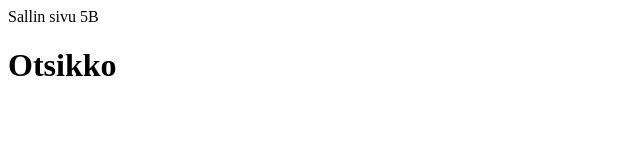
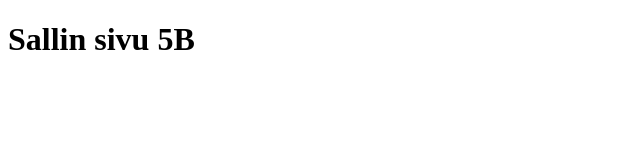
Before and after one commit to sallikarki/sallikarki.github.io, a plain HTML site: page 5B.html in a window 1280 px wide. Shown: the whole page, without its empty margins (0-640 px from the left). Drawn offline with Linux system fonts and the light colour scheme.

Commit message:
Update 5B.html

```diff
--- a/5B.html
+++ b/5B.html
@@ -1,9 +1,9 @@
 
 <!DOCTYPE html>
 <html>
-  <head>Sallin sivu 5B</head>
+  <head></head>
 <body>
-  <h1 id="myHeader">Otsikko</h1>
+  <h1 id="myHeader">Sallin sivu 5B</h1>
 
 </body>
 </html>
```
